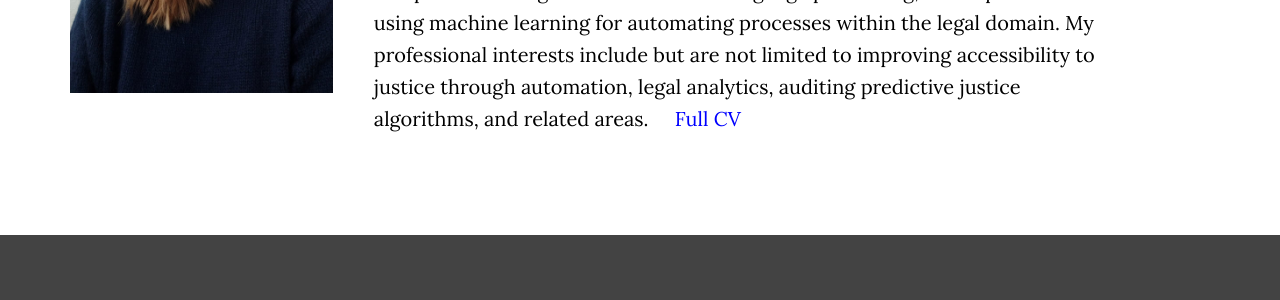
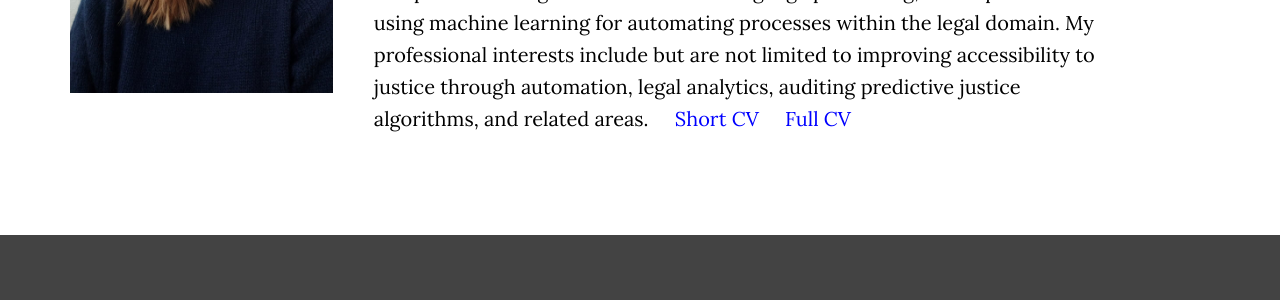
Before and after one commit to masha-medvedeva/masha-medvedeva.github.io, a Jekyll site: the page built from index.html, in a window 1280 px wide and 900 px high, scrolled down 1103 px. Shown: the part 154-454 px from the top of the window. Built offline with Jekyll 4.4.1, drawn with Linux system fonts in a browser that asks for light colours; nearby versions of some CDN libraries.

Commit message:
added cv

```diff
--- a/_includes/about.html
+++ b/_includes/about.html
@@ -11,7 +11,7 @@
                 My educational background is in computational linguistics and natural language processing,
                 and I specialise in using machine learning for automating processes within the legal domain.
                 My professional interests include but are not limited to improving accessibility to
-                justice through automation, legal analytics, auditing predictive justice algorithms, and related areas. &nbsp&nbsp&nbsp <a style="color: blue" href="./img/Masha_Medvedeva_CV_01-22.pdf" target="_new">Full CV</a>
+                justice through automation, legal analytics, auditing predictive justice algorithms, and related areas. &nbsp&nbsp&nbsp <a style="color: blue" href="./img/MashaMedvedeva_ShortCV_01-22.pdf" target="_new">Short CV </a> &nbsp&nbsp&nbsp <a style="color: blue" href="./img/Masha_Medvedeva_CV_01-22.pdf" target="_new">Full CV</a>
  </p>
             </div>
               </div>
```
Also changed, not shown: 2 other files.
